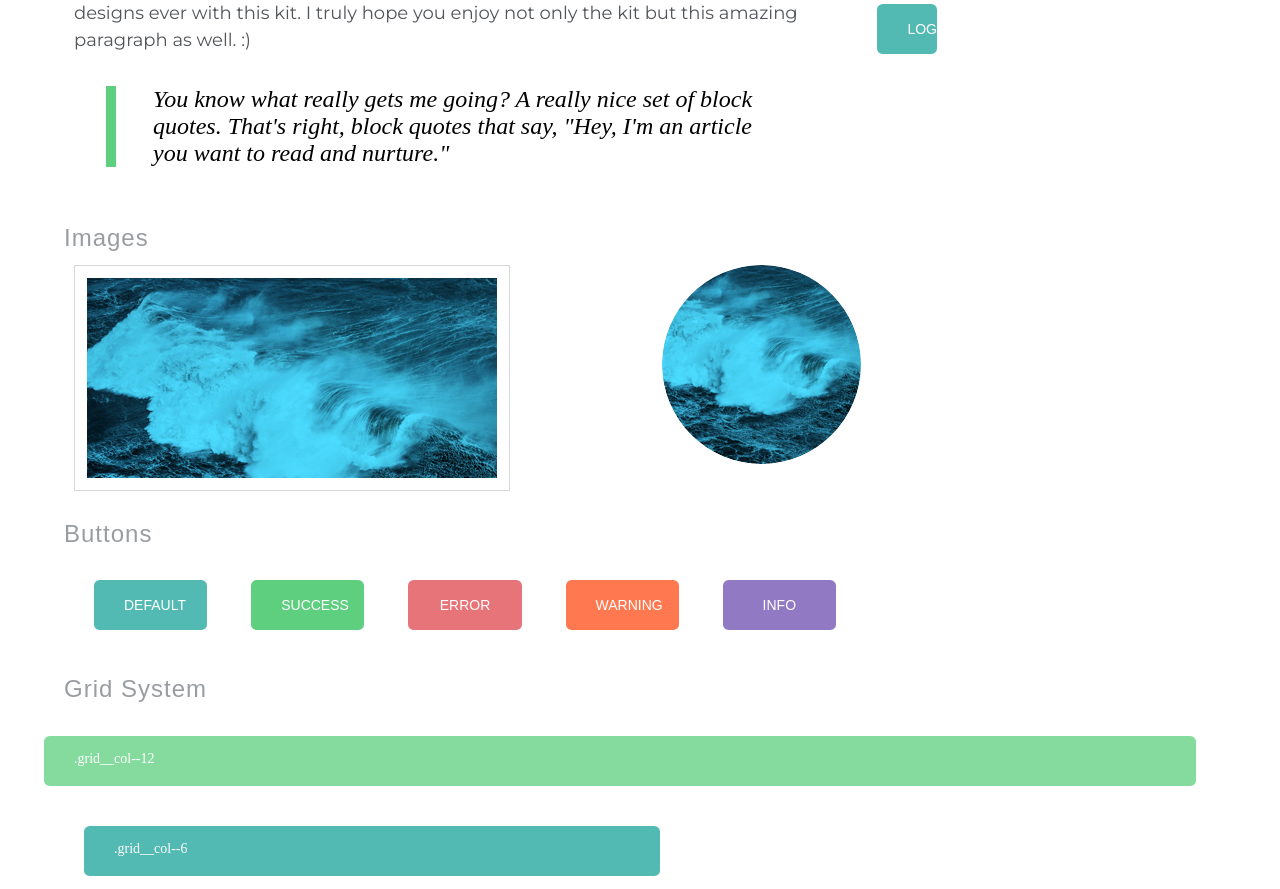
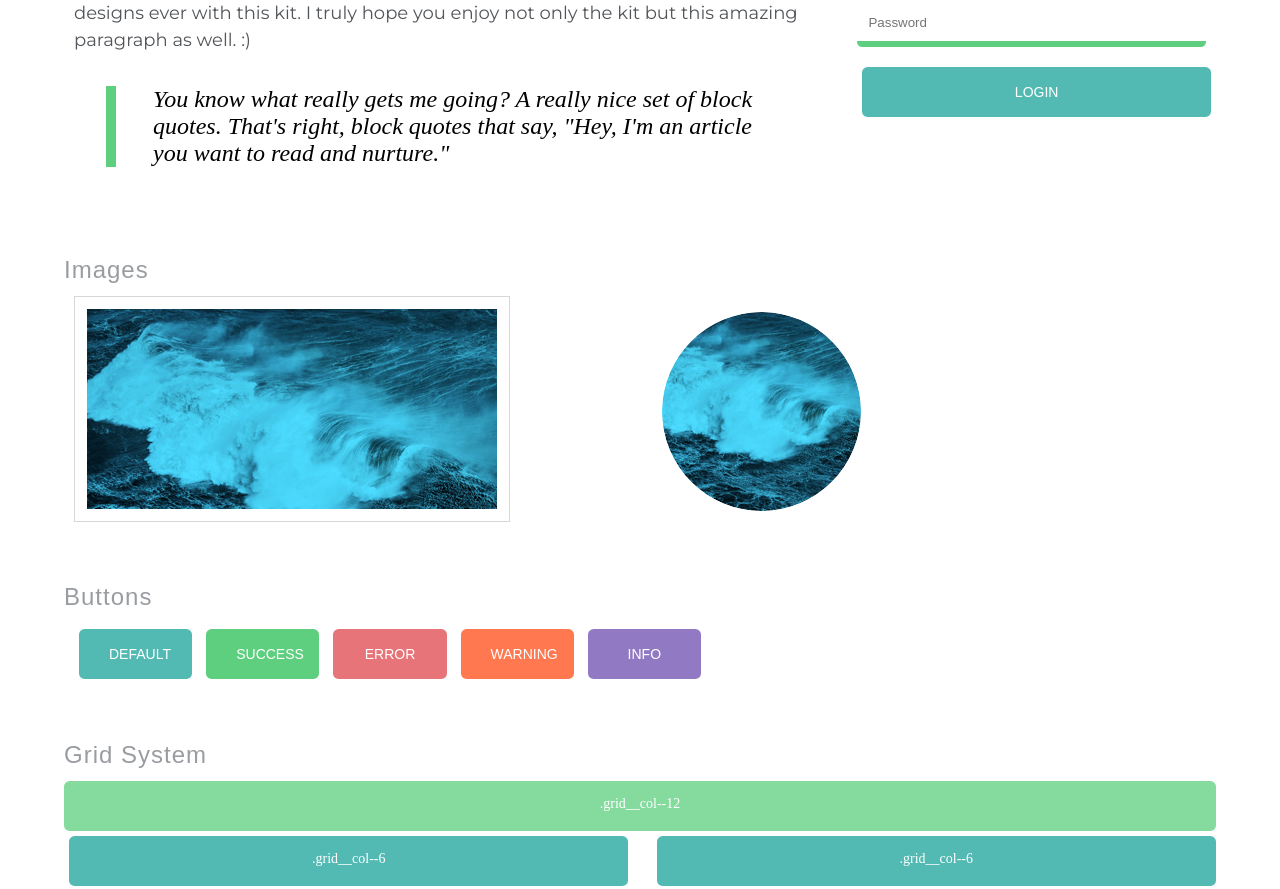
Before and after one commit to RashellSmith/Sass-Style-Guide-5-v1, a plain HTML site: page index.html in a window 1280 px wide. Shown: the part 691-1580 px from the top of the page. Drawn offline with Linux system fonts and the light colour scheme; a web font is replaced by a local one.

Commit message:
small screens

```diff
--- a/css/styles.css
+++ b/css/styles.css
@@ -69,19 +69,17 @@
 
 .btn--default, .btn--success, .btn--error, .btn--warning, .btn--info, .theme__colors.grid__col--12, .theme__colors.grid__col--4, .theme__colors.grid__col--3, .theme__colors.grid__col--5, .theme__colors.grid__col--8, .theme__colors.grid__col--7, .theme__colors.grid__col--6 {
   border-radius: 0.4em;
-  width: 100%;
   height: 50px;
-  margin: 20px;
+  margin: 5px;
 }
 
 .theme__colors.grid__col--12, .theme__colors.grid__col--4, .theme__colors.grid__col--3, .theme__colors.grid__col--5, .theme__colors.grid__col--8, .theme__colors.grid__col--7, .theme__colors.grid__col--6 {
-  padding: 15px 30px;
-  border: 0;
-  border-radius: 0.4em;
-  color: #fff;
   font-size: 0.875em;
   font-weight: 400;
+  text-align: center;
   display: inline-block;
+  padding-top: 15px;
+  color: #fff;
 }
 
 .nav__item {
@@ -90,8 +88,6 @@
 
 .img {
   float: none;
-  margin-left: auto;
-  margin-right: auto;
 }
 
 * {
@@ -135,6 +131,7 @@ p {
 
 .btn--default, .btn--success, .btn--error, .btn--warning, .btn--info {
   color: #fff;
+  width: 100%;
 }
 
 @media (min-width: 1024px) {
@@ -176,7 +173,37 @@ p {
   background: #52bab3;
 }
 
+@media (min-width: 1024px) {
+  .form__btn {
+    width: 100%;
+  }
+}
+
+.form .btn--default {
+  background: #52bab3;
+}
+
+@media (min-width: 1024px) {
+  .form .btn--default {
+    width: 100%;
+  }
+}
+
+[class*="grid_col--"] {
+  width: 100%;
+}
+
 @media (min-width: 769px) {
+  [class^="grid__col--"]:last-of-type {
+    float: none !important;
+    margin: auto;
+  }
+  .grid__row {
+    display: flex;
+  }
+  .centered .grid__col--7 {
+    margin: 0 auto;
+  }
   .grid__col--1 {
     width: 6.5%;
   }
@@ -272,7 +299,12 @@ h4.headline--secondary {
 
 .theme__colors.grid__col--6 {
   background-color: #52bab3;
-  width: 50%;
+}
+
+@media (min-width: 1024px) {
+  .theme__colors.grid__col {
+    flex-direction: row;
+  }
 }
 
 .img {
--- a/scss/components/_buttons.scss
+++ b/scss/components/_buttons.scss
@@ -9,9 +9,10 @@
     @extend %btn;
     @extend %grid;
     color:$white;
+    width:100%;
     @include mq(large){
       display: inline-block;
-      width: 10%;
+
     }
   }
 }
--- a/scss/components/_forms.scss
+++ b/scss/components/_forms.scss
@@ -25,6 +25,13 @@
   }
   @include e(btn){
   @extend %btn;
+  @include mq(large){
+  width: 100%;}
   background: $color-primary;
   }
+  .btn--default{
+    @include mq(large){
+    width: 100%;}
+    background: $color-primary;
+  }
 }
--- a/scss/components/_grid.scss
+++ b/scss/components/_grid.scss
@@ -2,8 +2,24 @@
 //Layout styles
 //==================================
 // Calculate grid columns
+[class*="grid_col--"]{
+  width: 100%;
+}
+.grid__row {
+  display: flex;
+}
 @include mq(medium){
+  [class^="grid__col--"]:last-of-type {
+  float: none !important;
+  margin: auto;
 
+}
+.grid__row {
+  flex-direction: row;
+}
+ .centered .grid__col--7{
+   margin: 0 auto;
+ }
 @for $i from 1 through $g-col-count {
 
   $context: g-context($g-col-width, $g-col-count, $g-gutter-width) !global;
@@ -46,11 +62,13 @@ h4.headline--secondary{
 
 //Buttons
 .theme__colors.grid__col{
-  &--12 {@extend %grid;@extend %gridtab; background-color:lighten($emerald, 10%);}
-  &--4 {@extend %grid;@extend %gridtab; background-color:$scooter ;}
-  &--3 {@extend %grid;@extend %gridtab; background-color:$purple-majesty ;}
-  &--5 {@extend %grid;@extend %gridtab; background-color:$emerald;}
+
+  &--12 {@extend %grid;@extend %gridtab;background-color:lighten($emerald, 10%);}
+  &--4 {@extend %grid;@extend %gridtab;background-color:$scooter;}
+  &--3 {@extend %grid;@extend %gridtab; background-color:$purple-majesty;}
+  &--5 {@extend %grid;@extend %gridtab; background-color:$emerald; }
   &--8 {@extend %grid;@extend %gridtab; background-color:$coral;}
   &--7 {@extend %grid;@extend %gridtab; background-color:$sunglo;}
-  &--6 {@extend %grid;@extend %gridtab; background-color:$fountain-blue ; width:50%;}
+  &--6 {@extend %grid;@extend %gridtab; background-color:$fountain-blue ; }
+
 }
--- a/scss/utilities/_mixins.scss
+++ b/scss/utilities/_mixins.scss
@@ -22,6 +22,9 @@
    }
  }
 
+
+
+// flex
 @mixin flex{
   display: flex;
   justify-content: center;
```
Also changed, not shown: scss/utilities/_placeholders.scss (+6 -9 lines), drawing.svg (deleted).
